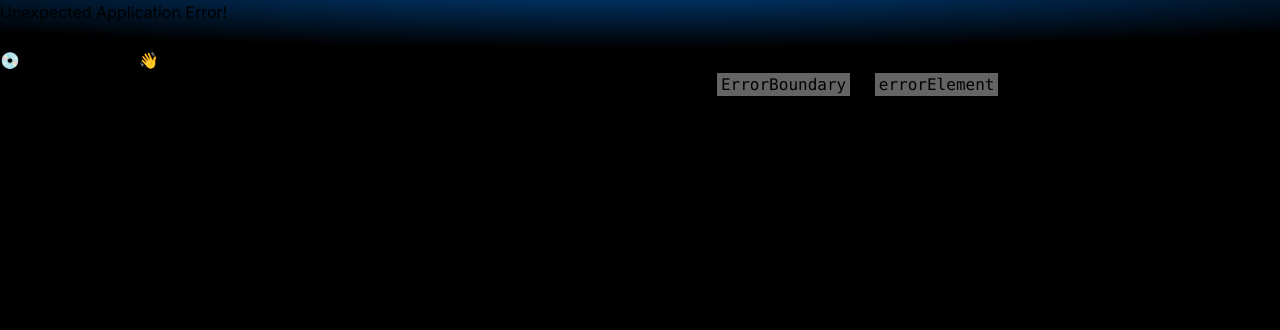
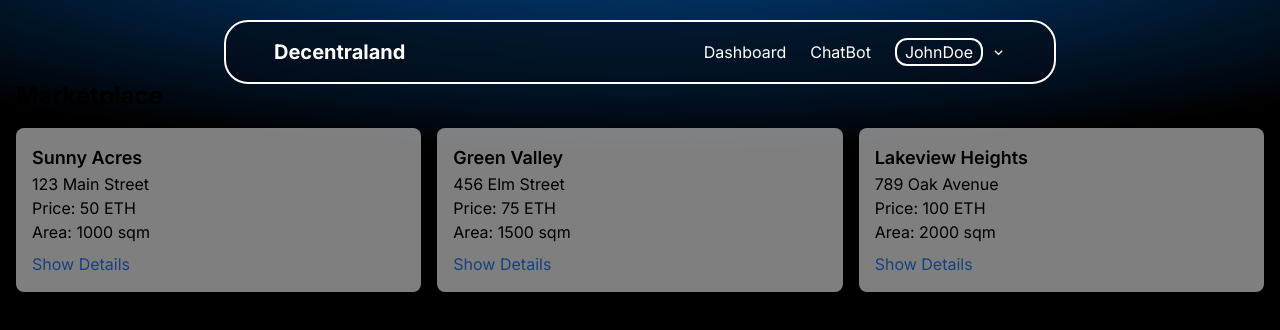
Before and after one commit to manik-prakash/Hack-JMI, a React (Vite) app in the folder Frontend/: page /marketplace in a window 1280 px wide. Before the commit this address had no page. Shown: the top 330 px of the page. Built offline with nearby package versions, Linux system fonts and the light colour scheme.

Commit message:
Marketplace added

```diff
--- a/Frontend/src/App.jsx
+++ b/Frontend/src/App.jsx
@@ -8,6 +8,7 @@
 import './App.css';
 import Dashboard from "./components/Dashboard";
 import NavbarDashboard from "./components/NavbarDashboard";
+import Marketplace from "./components/MarketPlace";
 
 function App() {
   const routes = createBrowserRouter([
@@ -38,6 +39,14 @@
       <NavbarDashboard />
       <Dashboard />
       </> ,
+    },
+    {
+      path: "/marketplace",
+      element:
+      <>
+      <NavbarDashboard />
+      <Marketplace />
+      </> ,
     }
   ]);
   return (
--- a/Frontend/src/components/Dashboard.jsx
+++ b/Frontend/src/components/Dashboard.jsx
@@ -91,7 +91,7 @@
           {holdings.map((holding) => (
             <div
               key={holding.id}
-              className={`bg-white p-4 rounded-lg shadow-md transition-all duration-300 ${
+              className={`bg-white opacity-50 p-4 rounded-lg shadow-md transition-all duration-300 ${
                 expandedProperty === holding ? 'col-span-3' : ''
               }`}
               onClick={() => handlePropertyClick(holding)}
--- a/Frontend/src/components/Home.jsx
+++ b/Frontend/src/components/Home.jsx
@@ -23,7 +23,7 @@
               buying, selling, and managing real estate.
             </div>
             <div className="flex gap-10">
-              <NavLink to="/landregister">
+              <NavLink to="/Auth">
               <button className="text-lg bg-gradient-to-r from-green-400 to-blue-600 hover:from-green-500 hover:to-blue-700 text-white px-10 py-5 rounded-full shadow-lg transition-transform transform hover:scale-105">
                 Register land
               </button>
--- /dev/null
+++ b/Frontend/src/components/MarketPlace.jsx
@@ -0,0 +1,81 @@
+import React from "react";
+
+function Marketplace() {
+  // Hardcoded data for lands listed for sale
+  const listings = [
+    {
+      id: 1,
+      owner: "0x1234567890abcdef",
+      propertyAddress: "123 Main Street",
+      price: "50", // In ETH
+      totalLandArea: "1000 sqm",
+      postalCode: "12345",
+      propertyName: "Sunny Acres",
+    },
+    {
+      id: 2,
+      owner: "0xabcdef1234567890",
+      propertyAddress: "456 Elm Street",
+      price: "75", // In ETH
+      totalLandArea: "1500 sqm",
+      postalCode: "67890",
+      propertyName: "Green Valley",
+    },
+    {
+      id: 3,
+      owner: "0xdeadbeefcafe1234",
+      propertyAddress: "789 Oak Avenue",
+      price: "100", // In ETH
+      totalLandArea: "2000 sqm",
+      postalCode: "54321",
+      propertyName: "Lakeview Heights",
+    },
+  ];
+//   const [listings, setListings] = React.useState([]);
+  const [expandedId, setExpandedId] = React.useState(null);
+
+  const handleBuy = (landId, price) => {
+    alert(`Buying land ID ${landId} for ${price} ETH`);
+    // Replace this with actual smart contract interaction later
+  };
+
+  return (
+    <div className="p-4">
+      <h2 className="text-2xl font-bold mb-4">Marketplace</h2>
+      <div className="grid grid-cols-1 md:grid-cols-3 gap-4">
+        {listings.map((listing) => (
+          <div key={listing.id} className=" bg-white opacity-50 p-4 rounded-lg shadow-md backdrop-filter backdrop-blur-lg">
+            <h3 className="text-lg font-semibold">{listing.propertyName}</h3>
+            <p className="text-black">{listing.propertyAddress}</p>
+            <p className="text-black">Price: {listing.price} ETH</p>
+            <p className="text-black">Area: {listing.totalLandArea}</p>
+
+            {/* Expand Button */}
+            <button
+              className="mt-2 text-blue-500"
+              onClick={() => setExpandedId(expandedId === listing.id ? null : listing.id)}
+            >
+              {expandedId === listing.id ? "Hide Details" : "Show Details"}
+            </button>
+
+            {/* Expanded Details */}
+            {expandedId === listing.id && (
+              <div className="mt-4">
+                <p>Postal Code: {listing.postalCode}</p>
+                <p>Owner: {listing.owner}</p>
+                <button
+                  className="mt-2 bg-blue-900 text-white px-4 py-2 rounded"
+                  onClick={() => handleBuy(listing.id, listing.price)}
+                >
+                  Buy Now
+                </button>
+              </div>
+            )}
+          </div>
+        ))}
+      </div>
+    </div>
+  );
+}
+
+export default Marketplace;
```
